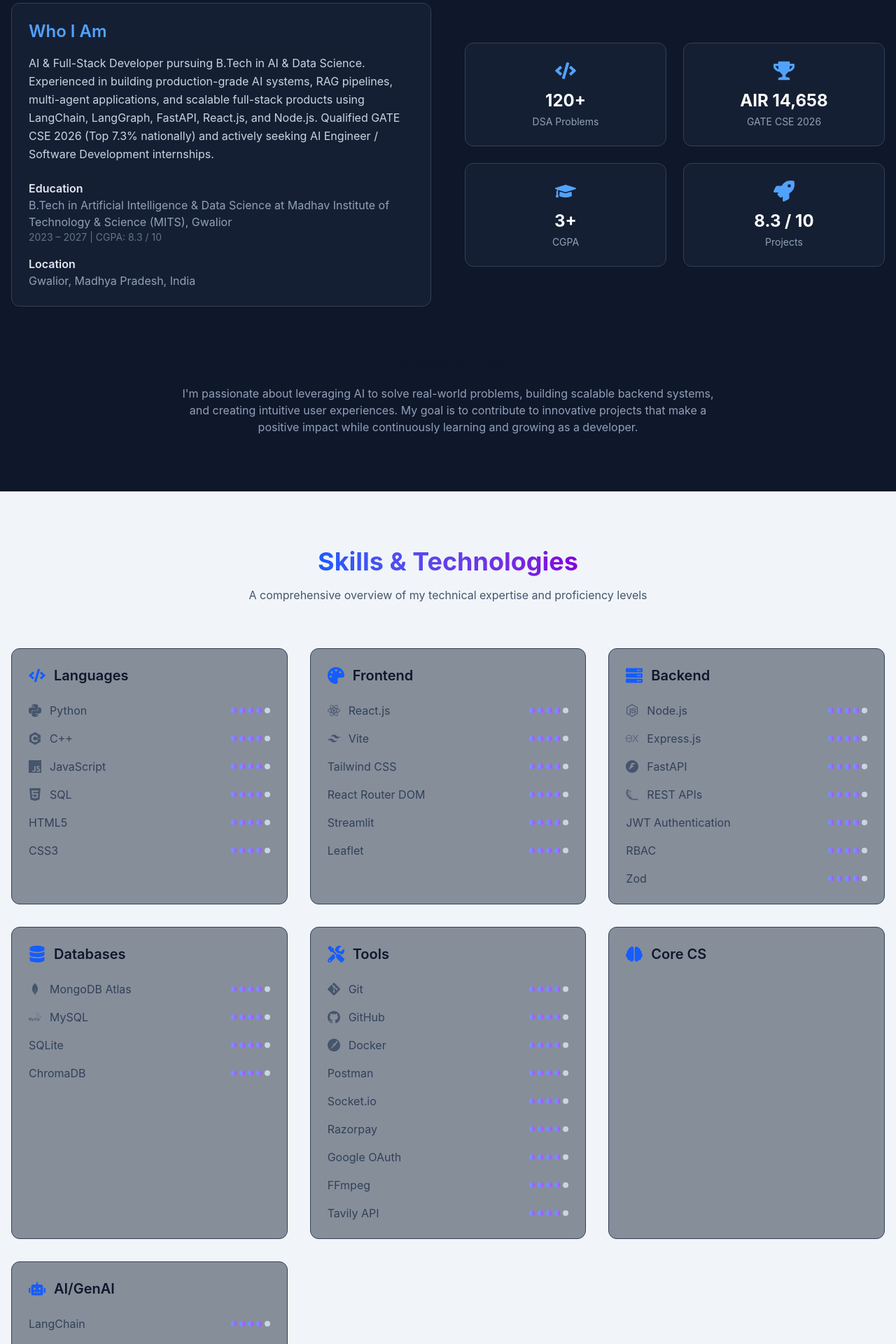
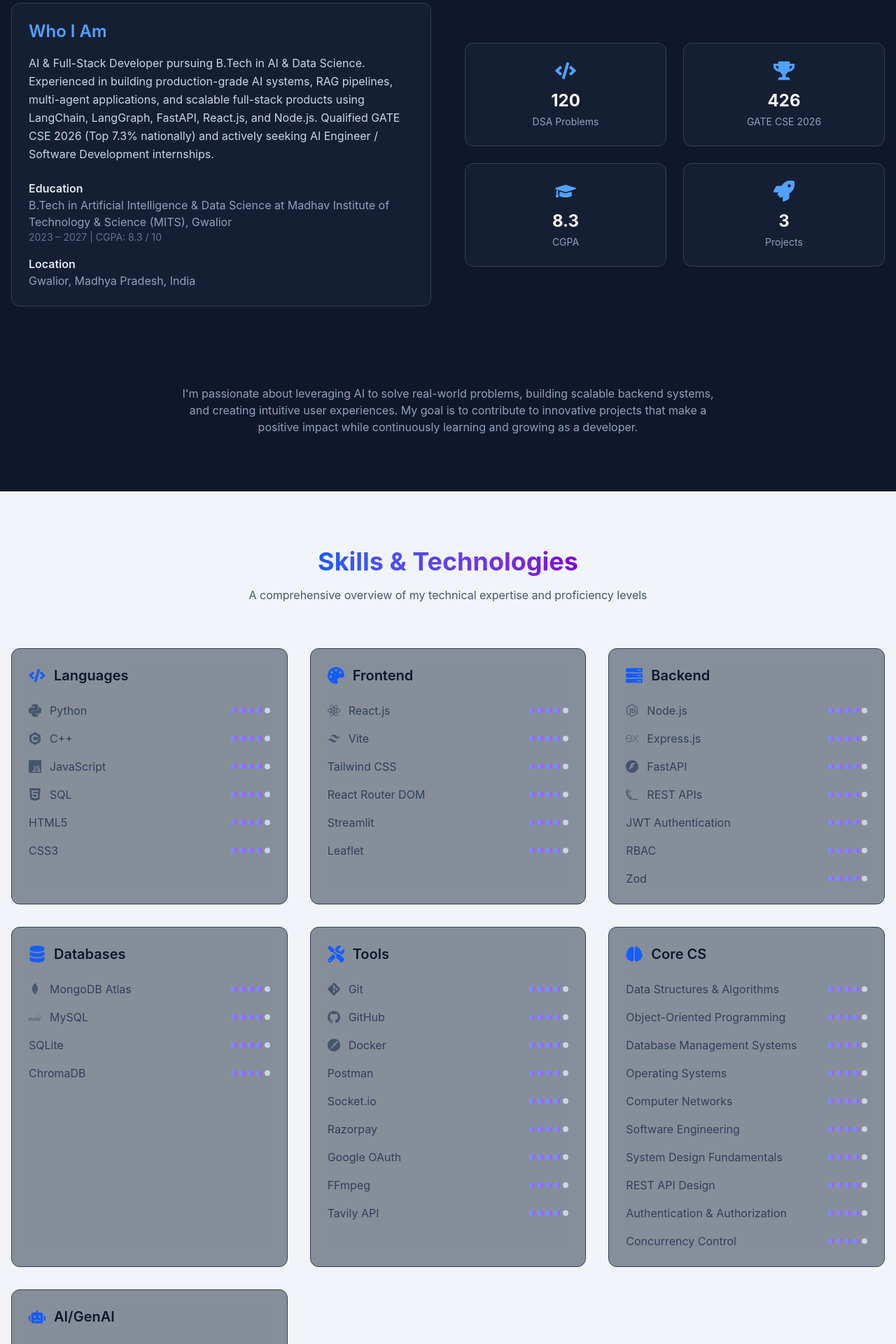
Before and after one commit to pankaj0160/pankaj-portfolio, a React (Vite) app: page / in a window 1280 px wide. Shown: the part 1020-2940 px from the top of the page at 70% size. Built offline with nearby package versions, Linux system fonts and the light colour scheme.

Commit message:
resume ui updated

```diff
--- a/src/data/portfolio.js
+++ b/src/data/portfolio.js
@@ -96,6 +96,19 @@ export const skills = {
     "Render",
     "MongoDB Atlas",
     "Streamlit Cloud"
+  ],
+
+  coreCS: [
+    "Data Structures & Algorithms",
+    "Object-Oriented Programming",
+    "Database Management Systems",
+    "Operating Systems",
+    "Computer Networks",
+    "Software Engineering",
+    "System Design Fundamentals",
+    "REST API Design",
+    "Authentication & Authorization",
+    "Concurrency Control"
   ]
 };
 export const projects = [
@@ -206,26 +219,27 @@ export const projects = [
 export const achievements = [
   {
     title: "GATE CSE 2026",
-    value: "AIR 14,658",
-    description: "Top 7.3% among 200,000+ candidates"
+    value: "426",
+    suffix: "",
+    description: "GATE Score"
   },
-
   {
     title: "LeetCode",
-    value: "120+",
-    description: "Problems solved across DSA topics"
+    value: "120",
+    suffix: "+",
+    description: "Problems Solved"
   },
-
   {
     title: "Production AI Projects",
-    value: "3+",
-    description: "Built and deployed full-stack AI systems"
+    value: "3",
+    suffix: "+",
+    description: "Deployed Projects"
   },
-
   {
     title: "CGPA",
-    value: "8.3 / 10",
-    description: "AI & Data Science"
+    value: "8.3",
+    suffix: "",
+    description: "Current CGPA"
   }
 ];
 export const certifications = [
--- a/src/sections/About.jsx
+++ b/src/sections/About.jsx
@@ -8,8 +8,8 @@ const About = () => {
   const stats = [
     { icon: FaCode, value: achievements[1].value, label: 'DSA Problems' },
     { icon: FaTrophy, value: achievements[0].value, label: 'GATE CSE 2026' },
-    { icon: FaGraduationCap, value: achievements[2].value, label: 'CGPA' },
-    { icon: FaRocket, value: achievements[3].value, label: 'Projects' }
+    { icon: FaGraduationCap, value: achievements[3].value, label: 'CGPA' },
+    { icon: FaRocket, value: achievements[2].value, label: 'Projects' }
   ];
 
   return (
```
